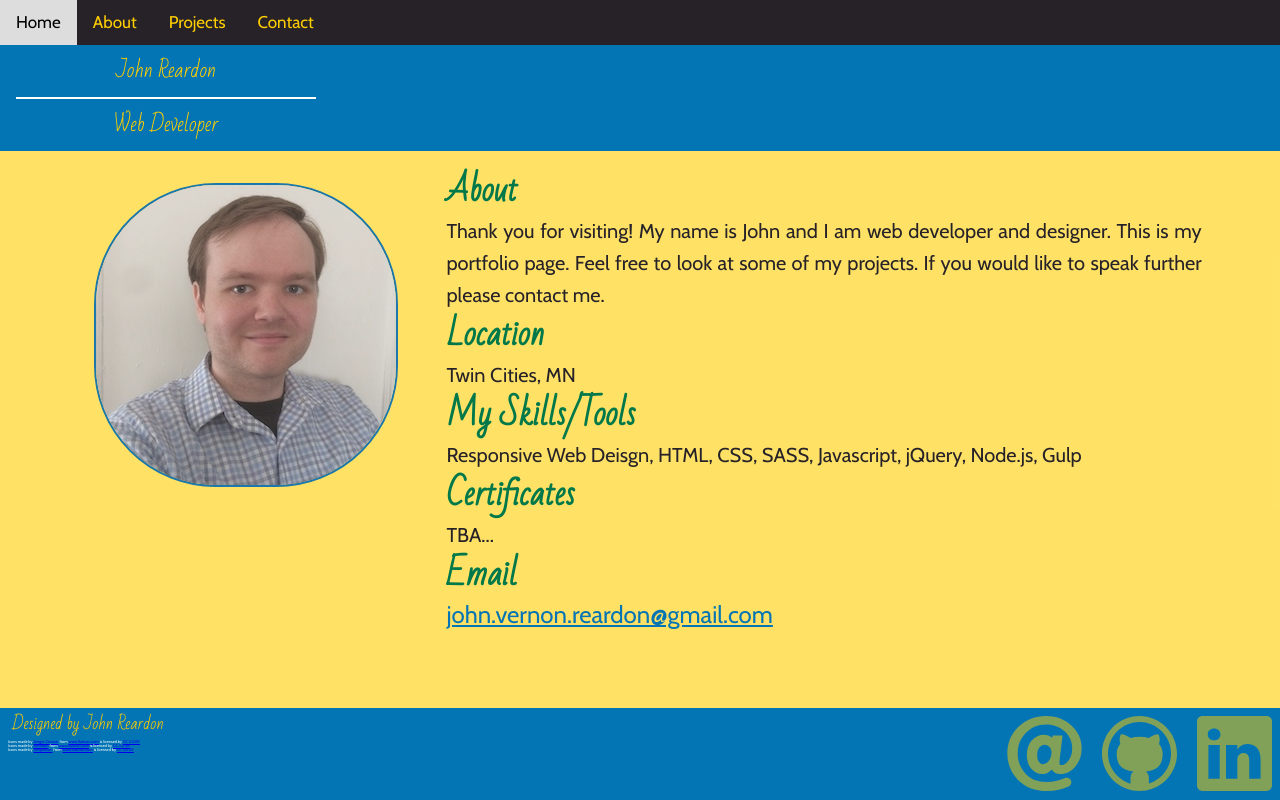
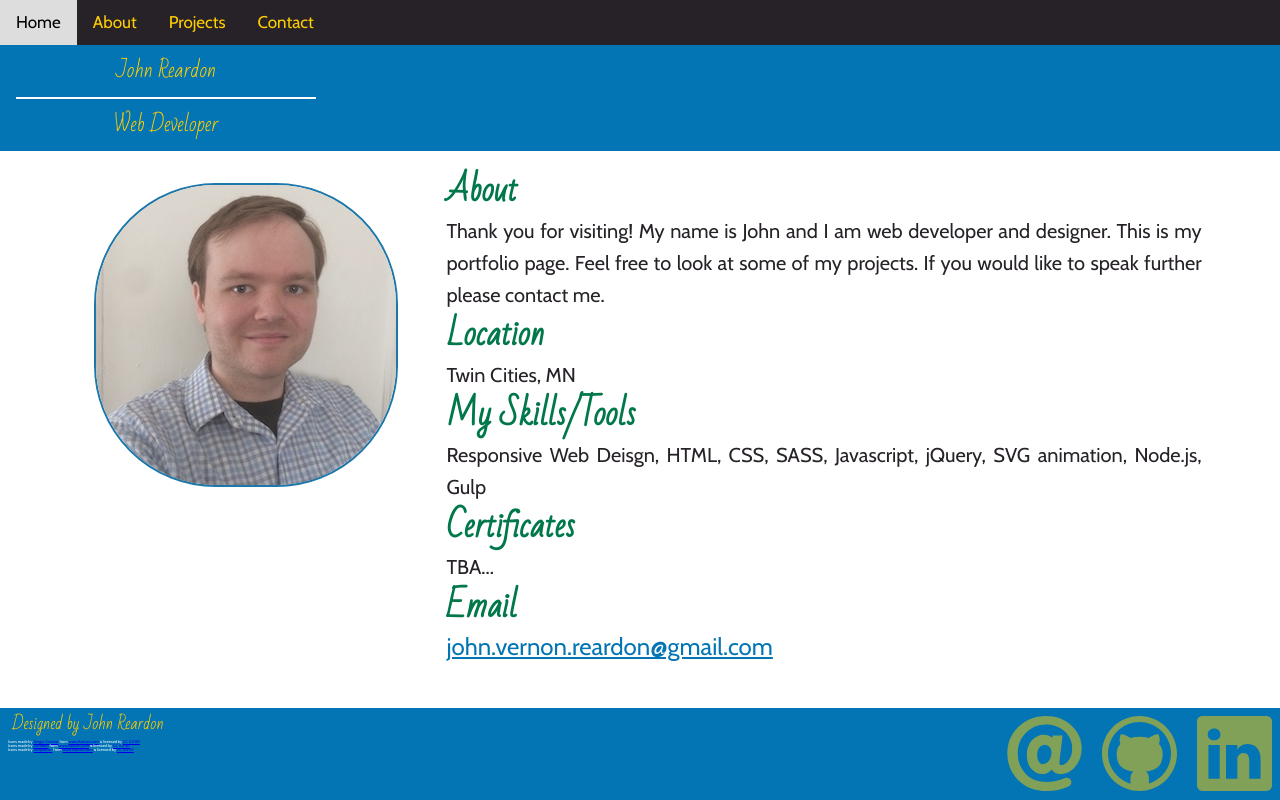
Before and after one commit to j-v-r/j-v-r.github.io, a website: page about.html in a window 1280 px wide. Drawn offline with nearby package versions, Linux system fonts and the light colour scheme.

Commit message:
My Portfolio v1.13
Removed section background color rgba(255,206,0,.6)

```diff
--- a/about.html
+++ b/about.html
@@ -47,7 +47,7 @@
 				My Skills/Tools
 			</h2>
 			<p>
-				Responsive Web Deisgn, HTML, CSS, SASS, Javascript, jQuery, Node.js, Gulp
+				Responsive Web Deisgn, HTML, CSS, SASS, Javascript, jQuery, SVG animation, Node.js, Gulp
 			</p>
 			<h2>
 				Certificates
--- a/scss/base/_base.scss
+++ b/scss/base/_base.scss
@@ -13,7 +13,6 @@ body {
 section {
 	text-align: center;
 	flex: 1;
-	background-color: rgba(255, 206, 0, .6);
 	h2 {
 		font-weight: 700;
 		font-size: 2rem;
@@ -83,7 +82,6 @@ div#scrollForMore {
 	width: 100%;
     padding-bottom: 1rem;
     text-align: center;
-    background-color: rgba(255,206,0,.6);
 	div#circle {
 		width: 50px;
 	    height: 50px;
```
Also changed, not shown: css/application.css, dist/prod.min.css, 2 other files.
